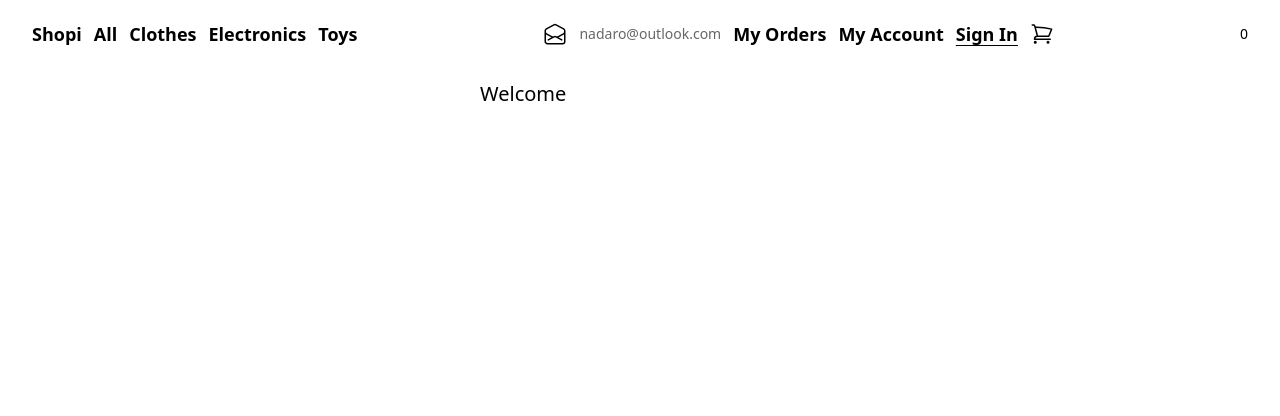
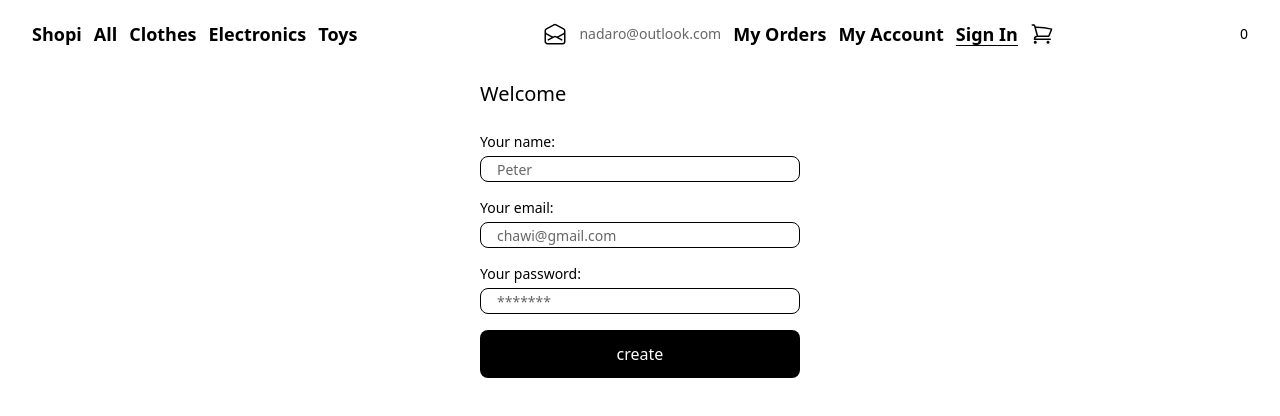
Before and after one commit to nahwish/EyCommerce, a React (Vite) app: page /sign-in in a window 1280 px wide. Both pictures are taken after a click on the button "Sign up". Shown: the top 416 px of the page. Built offline with nearby package versions, Linux system fonts and the light colour scheme.

Commit message:
add:authcontext

```diff
--- a/src/Context/auth.jsx
+++ b/src/Context/auth.jsx
@@ -1,6 +1,6 @@
 import React, { createContext, useState } from "react";
 
-const AuthContext = createContext();
+export const AuthContext = createContext();
 
 export const initializeLocalStorage = () => {
   const accountInLocalStorage = localStorage.getItem("account");
--- a/src/Pages/App/index.jsx
+++ b/src/Pages/App/index.jsx
@@ -10,6 +10,7 @@
 import { FilterProductProvider } from "../../Context/filterProductContext";
 import CartContextProvider from "../../Context/cartContext";
 import CheckoutMenu from "../../Components/CheckoutMenu";
+import AuthProvider from "../../Context/auth";
 import "./App.css";
 
 const AppRoutes = () => {
@@ -35,9 +36,11 @@
       <FilterProductProvider>
         <CheckoutContextProvider>
           <CartContextProvider>
+            <AuthProvider>
               <NavBar />
               <AppRoutes />
               <CheckoutMenu />
+            </AuthProvider>
           </CartContextProvider>
         </CheckoutContextProvider>
       </FilterProductProvider>
--- a/src/Pages/Signin/index.jsx
+++ b/src/Pages/Signin/index.jsx
@@ -1,13 +1,15 @@
 import Layout from "../../Components/Layout";
-import { useContext, useState } from "react";
-import { Link } from "react-router-dom";
+import { useContext, useState,useRef } from "react";
+import { Link,Navigate } from "react-router-dom";
 import { ShoppingCartContext } from "../../Context/cartContext";
-
+import {AuthContext} from "../../Context/auth";
 
 function Signin() {
   const context = useContext(ShoppingCartContext);
+  const { setSignOut, setAccount } = useContext(AuthContext);
+
   const [view, setView] = useState('user-info');
-
+  const form = useRef(null);
   // Account
   const account = localStorage.getItem('account');
   const parsedAccount = JSON.parse(account);
@@ -15,6 +17,27 @@
   const noAccountInLocalStorage = parsedAccount ? Object.keys(parsedAccount).length === 0 : true;
   const noAccountInLocalState = context.account ? Object.keys(context.account).length === 0 : true;
   const hasUserAnAccount = !noAccountInLocalState || !noAccountInLocalStorage;
+
+  const handleSignIn = () =>{
+    const stringifiedSignOut = JSON.stringify(false);
+    localStorage.setItem('sign-out', stringifiedSignOut)
+    setSignOut(false);
+
+    return <Navigate  replace to={'/'}/>
+  }
+
+  const createAnAccount = () =>{
+    const formData = new FormData(form.current);
+    const data = {
+      name: formData.get("name"),
+      email: formData.get("email"),
+      password: formData.get("password"),
+    };
+    const stringifiedAccount = JSON.stringify(data);
+    localStorage.setItem('account', stringifiedAccount);
+    setAccount(data);
+    handleSignIn();
+  }
 
   const renderLogIn = () =>{
     return (
@@ -30,6 +53,7 @@
         <Link to="/">
           <button
             className="bg-black disabled:bg-black/40 text-white w-full rounded-lg py-3 mt-4 mb-2"
+            onClick={() => handleSignIn()}
             disabled={!hasUserAnAccount}
           >
             Log in
@@ -51,7 +75,55 @@
     );
   }
   const renderCreateUserInfo = () =>{
-    // TODO
+    return <form ref={form} className="flex flex-col gap-4 w-80">
+      <div className="flex flex-col gap-1">
+        <label htmlFor="name" className="font-light text-sm">
+          Your name:
+        </label>
+        <input
+          id="name"
+          name="name"
+          defaultValue={parsedAccount?.name}
+          placeholder="Peter"
+          className="rounded-lg border border-black placeholder:font-light placeholder:text-sm placeholder:text-black/60 focus:outline-none py-22 px-4"
+          type="text"
+        />
+      </div>
+      <div className="flex flex-col gap-1">
+        <label htmlFor="name" className="font-light text-sm">
+          Your email:
+        </label>
+        <input
+          id="email"
+          name="email"
+          defaultValue={parsedAccount?.email}
+          placeholder="chawi@gmail.com"
+          className="rounded-lg border border-black placeholder:font-light placeholder:text-sm placeholder:text-black/60 focus:outline-none py-22 px-4"
+          type="text"
+        />
+      </div>
+      <div className="flex flex-col gap-1">
+        <label htmlFor="name" className="font-light text-sm">
+          Your password:
+        </label>
+        <input
+          id="password"
+          name="password"
+          defaultValue={parsedAccount?.password}
+          placeholder="*******"
+          className="rounded-lg border border-black placeholder:font-light placeholder:text-sm placeholder:text-black/60 focus:outline-none py-22 px-4"
+          type="text"
+        />
+      </div>
+      <Link>
+      <button
+      className="bg-black text-white w-full rounded-lg py-3"
+      onClick={()=> createAnAccount()}
+      >
+        create
+      </button>
+      </Link>
+    </form>;
   }
   const renderView = () =>view === 'create-user-info' ? renderCreateUserInfo() : renderLogIn();
 
```
Lines whose indentation alone changed are shown as unchanged.
